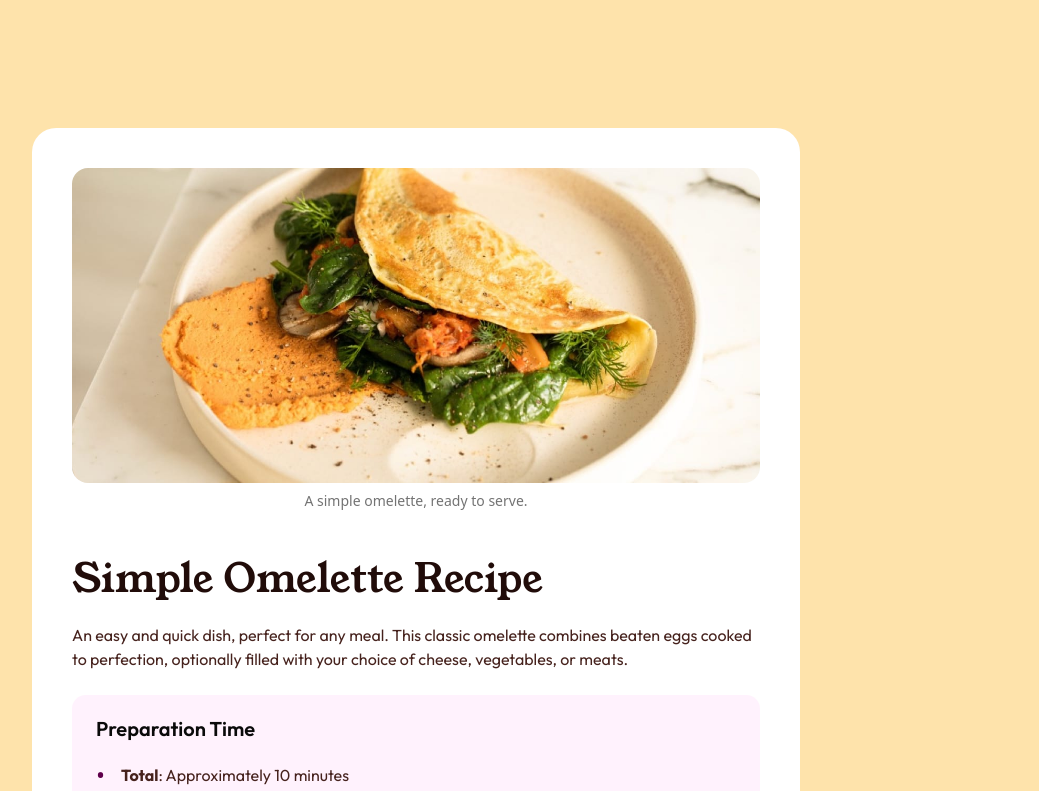
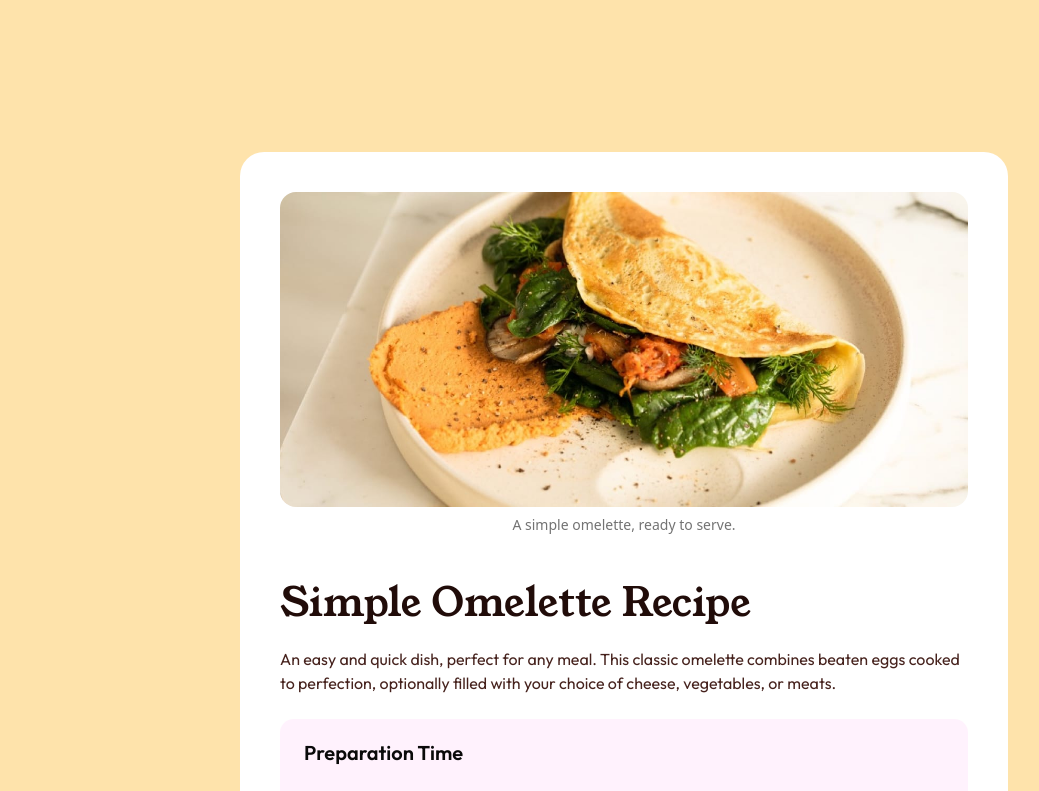
Before and after one commit to joao-almeida11/recipe-page-frontendmentor, a Next.js app: page / in a window 1280 px wide. Shown: the top 791 px of the page, without its empty margins (16-1055 px from the left). Built offline with nearby package versions, Linux system fonts and the light colour scheme.

Commit message:
fix: horizontally centered, cleanup, linting errors

```diff
--- a/src/app/layout.tsx
+++ b/src/app/layout.tsx
@@ -32,7 +32,7 @@ export default function RootLayout({
   return (
     <html lang="en">
       <body
-        className={`${outfit.variable} ${youngSerif.variable} antialiased  --stone-100 bg-stone-100`}
+        className={`${outfit.variable} ${youngSerif.variable} antialiased  --stone-100 bg-stone-100 min-h-screen min-w-screen`}
       >
         {children}
       </body>
--- a/src/app/page.tsx
+++ b/src/app/page.tsx
@@ -69,7 +69,8 @@ export default function Home() {
   ];
 
   return (
-    <section className="min-h-screen  max-w-3xl p-6 sm:p-10 bg-white sm:my-32 sm:rounded-3xl mx-auto sm:mx-12">
+    <div className="sm:p-6 sm:mx-12 sm:my-32 ">
+      <section className="mx-auto max-w-3xl p-6 sm:p-10 bg-white sm:rounded-3xl">
         <RecipeHeader
           title="Simple Omelette Recipe"
           description="An easy and quick dish, perfect for any meal. This classic omelette combines beaten eggs cooked to perfection, optionally filled with your choice of cheese, vegetables, or meats."
@@ -87,5 +88,6 @@ export default function Home() {
 
         <RecipeNutrition items={nutrition} />
       </section>
+    </div>
   );
 }
--- a/src/components/atoms/Heading.tsx
+++ b/src/components/atoms/Heading.tsx
@@ -1,4 +1,3 @@
-// components/atoms/Heading.tsx
 import { ReactNode, HTMLAttributes, ElementType } from "react";
 import clsx from "clsx";
 
--- a/src/components/atoms/LineBreak.tsx
+++ b/src/components/atoms/LineBreak.tsx
@@ -1,4 +1,3 @@
-// components/atoms/LineBreak.tsx
 import { HTMLAttributes } from "react";
 import clsx from "clsx";
 
@@ -9,10 +8,7 @@ type LineBreakProps = {
 export default function LineBreak({ className, ...props }: LineBreakProps) {
   return (
     <hr
-      className={clsx(
-        "w-full h-[1px] my-8 bg-stone-150", // height = 1px, padding = 32px, background color example
-        className,
-      )}
+      className={clsx("w-full h-[1px] my-8 bg-stone-150", className)}
       {...props}
     />
   );
--- a/src/components/molecules/RecipeHeader.tsx
+++ b/src/components/molecules/RecipeHeader.tsx
@@ -17,7 +17,7 @@ export default function RecipeHeader({
   imageSrc,
   imageAlt,
   caption,
-}: RecipeHeaderProps) {
+}: Readonly<RecipeHeaderProps>) {
   return (
     <header className="space-y-4 flex flex-col gap-8">
       <ImageFigure
--- a/src/components/molecules/RecipeIngredients.tsx
+++ b/src/components/molecules/RecipeIngredients.tsx
@@ -6,7 +6,9 @@ type RecipeIngredientsProps = {
   items: ListItem[];
 };
 
-export default function RecipeIngredients({ items }: RecipeIngredientsProps) {
+export default function RecipeIngredients({
+  items,
+}: Readonly<RecipeIngredientsProps>) {
   return (
     <div>
       <Heading level={2} preset="2">
--- a/src/components/molecules/RecipeInstructions.tsx
+++ b/src/components/molecules/RecipeInstructions.tsx
@@ -6,7 +6,9 @@ type RecipeInstructionsProps = {
   items: ListItem[];
 };
 
-export default function RecipeInstructions({ items }: RecipeInstructionsProps) {
+export default function RecipeInstructions({
+  items,
+}: Readonly<RecipeInstructionsProps>) {
   return (
     <section>
       <Heading level={2}>Instructions</Heading>
--- a/src/components/molecules/RecipeNutrition.tsx
+++ b/src/components/molecules/RecipeNutrition.tsx
@@ -12,7 +12,9 @@ type RecipeNutritionProps = {
   items: NutritionItem[];
 };
 
-export default function RecipeNutrition({ items }: RecipeNutritionProps) {
+export default function RecipeNutrition({
+  items,
+}: Readonly<RecipeNutritionProps>) {
   return (
     <div>
       <Heading level={2}>Nutrition</Heading>
--- a/src/components/molecules/RecipePreparation.tsx
+++ b/src/components/molecules/RecipePreparation.tsx
@@ -6,7 +6,9 @@ type RecipePreparationProps = {
   items: ListItemPreparation[];
 };
 
-export default function RecipePreparation({ items }: RecipePreparationProps) {
+export default function RecipePreparation({
+  items,
+}: Readonly<RecipePreparationProps>) {
   return (
     <div className="bg-rose-50 rounded-xl p-6 my-6">
       <Heading as="p" level={2} preset="3" color="rose-800" className="pb-4">
```
Also changed, not shown: src/components/atoms/ImageFigure.tsx (+0 -20 lines), src/components/atoms/Text.tsx (+0 -9 lines). Lines whose indentation alone changed are shown as unchanged.
